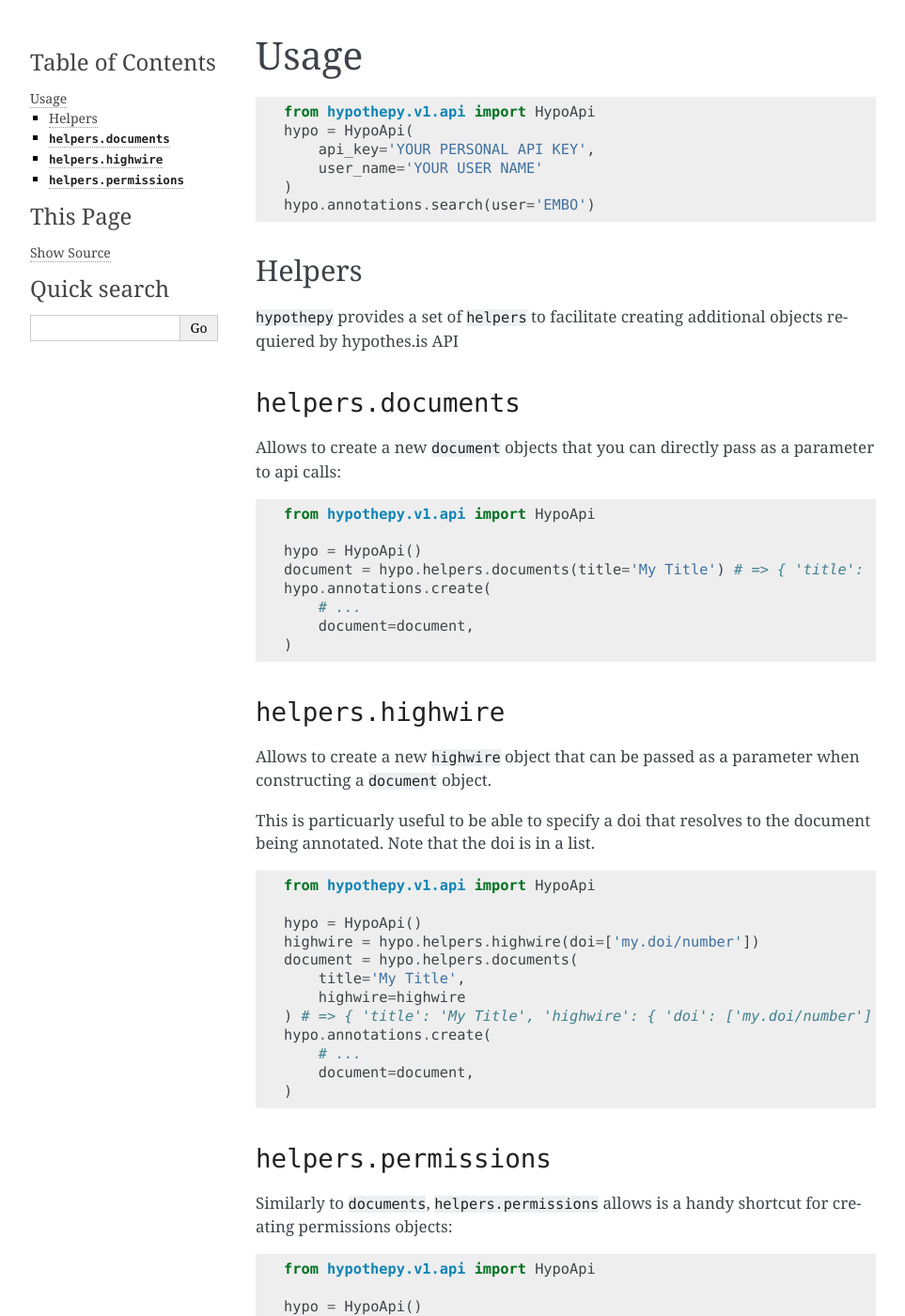
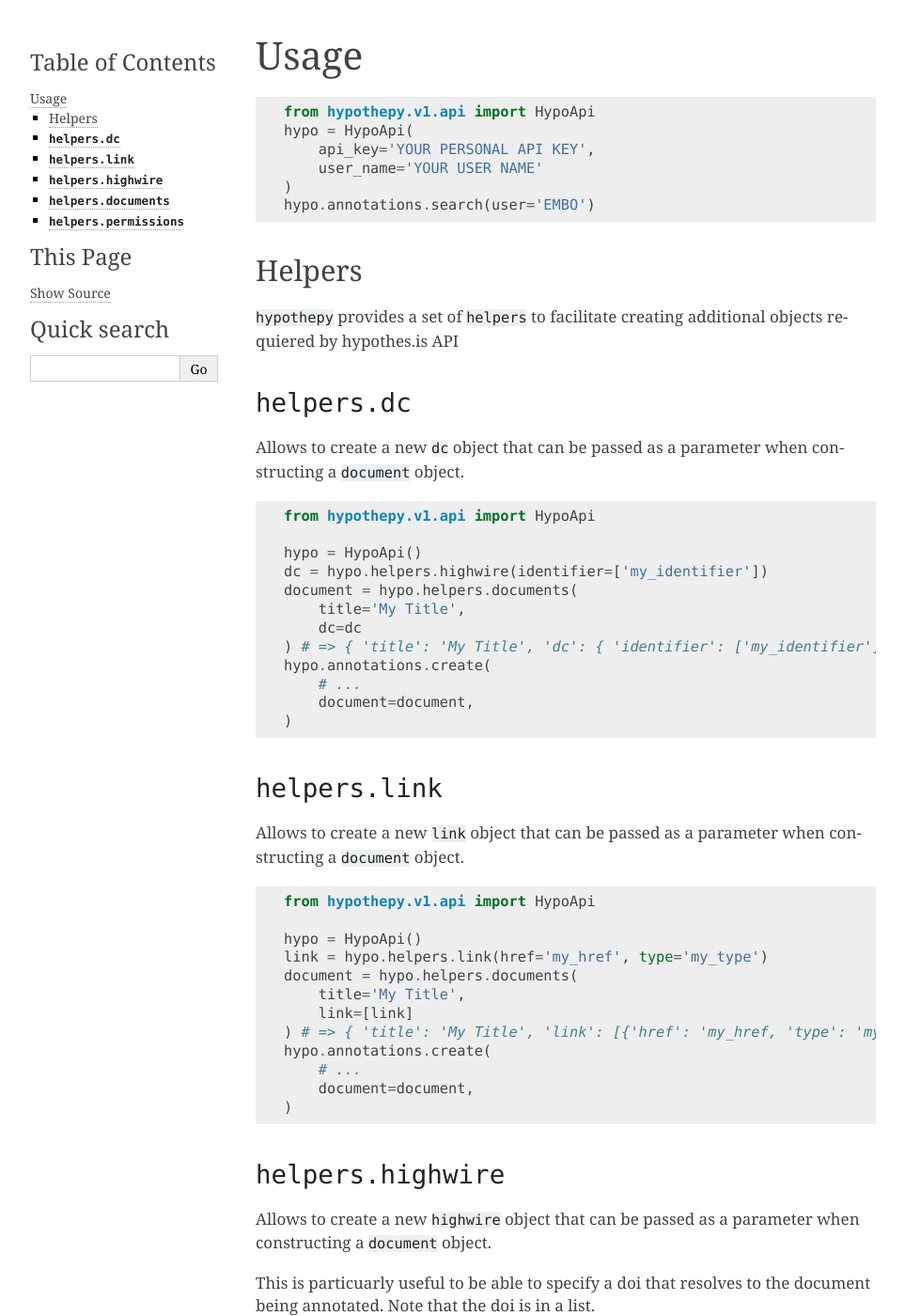
Before and after one commit to embo-press/hypothepy, a Sphinx documentation site: the page built from docs/usage.rst, in a window 1280 px wide and 1400 px high. Shown: the whole window at 94% size, without its empty margins (148-1111 px from the left). Built offline with Sphinx 7.4.7, drawn with Linux system fonts in a browser that asks for light colours; pages that are not in the unit, such as notebooks, are missing from menus; some of the changed text lies outside the part shown.

Commit message:
update doc on helpers

```diff
--- a/docs/usage.rst
+++ b/docs/usage.rst
@@ -16,18 +16,41 @@ Helpers
 
 ``hypothepy`` provides a set of ``helpers`` to facilitate creating additional objects requiered by hypothes.is API
 
-
-``helpers.documents``
+``helpers.dc``
 ~~~~~~~~~~~~~~~~~~~~~
 
-Allows to create a new ``document`` objects that you can directly pass as a parameter to api calls:
+Allows to create a new ``dc`` object that can be passed as a parameter when constructing a ``document`` object.
 
 ::
 
     from hypothepy.v1.api import HypoApi
 
     hypo = HypoApi()
-    document = hypo.helpers.documents(title='My Title') # => { 'title': 'My Title' }
+    dc = hypo.helpers.highwire(identifier=['my_identifier'])
+    document = hypo.helpers.documents(
+        title='My Title',
+        dc=dc
+    ) # => { 'title': 'My Title', 'dc': { 'identifier': ['my_identifier'] } }
+    hypo.annotations.create(
+        # ...
+        document=document,
+    )
+
+``helpers.link``
+~~~~~~~~~~~~~~~~~~~~~
+
+Allows to create a new ``link`` object that can be passed as a parameter when constructing a ``document`` object.
+
+::
+
+    from hypothepy.v1.api import HypoApi
+
+    hypo = HypoApi()
+    link = hypo.helpers.link(href='my_href', type='my_type')
+    document = hypo.helpers.documents(
+        title='My Title',
+        link=[link]
+    ) # => { 'title': 'My Title', 'link': [{'href': 'my_href, 'type': 'my_type'}] }
     hypo.annotations.create(
         # ...
         document=document,
@@ -54,6 +77,23 @@ This is particuarly useful to be able to specify a doi that resolves to the docu
         # ...
         document=document,
     )
+
+``helpers.documents``
+~~~~~~~~~~~~~~~~~~~~~
+
+Allows to create a new ``document`` objects that you can directly pass as a parameter to api calls:
+
+::
+
+    from hypothepy.v1.api import HypoApi
+
+    hypo = HypoApi()
+    document = hypo.helpers.documents(title='My Title') # => { 'title': 'My Title' }
+    hypo.annotations.create(
+        # ...
+        document=document,
+    )
+
 
 ``helpers.permissions``
 ~~~~~~~~~~~~~~~~~~~~~~~
```
